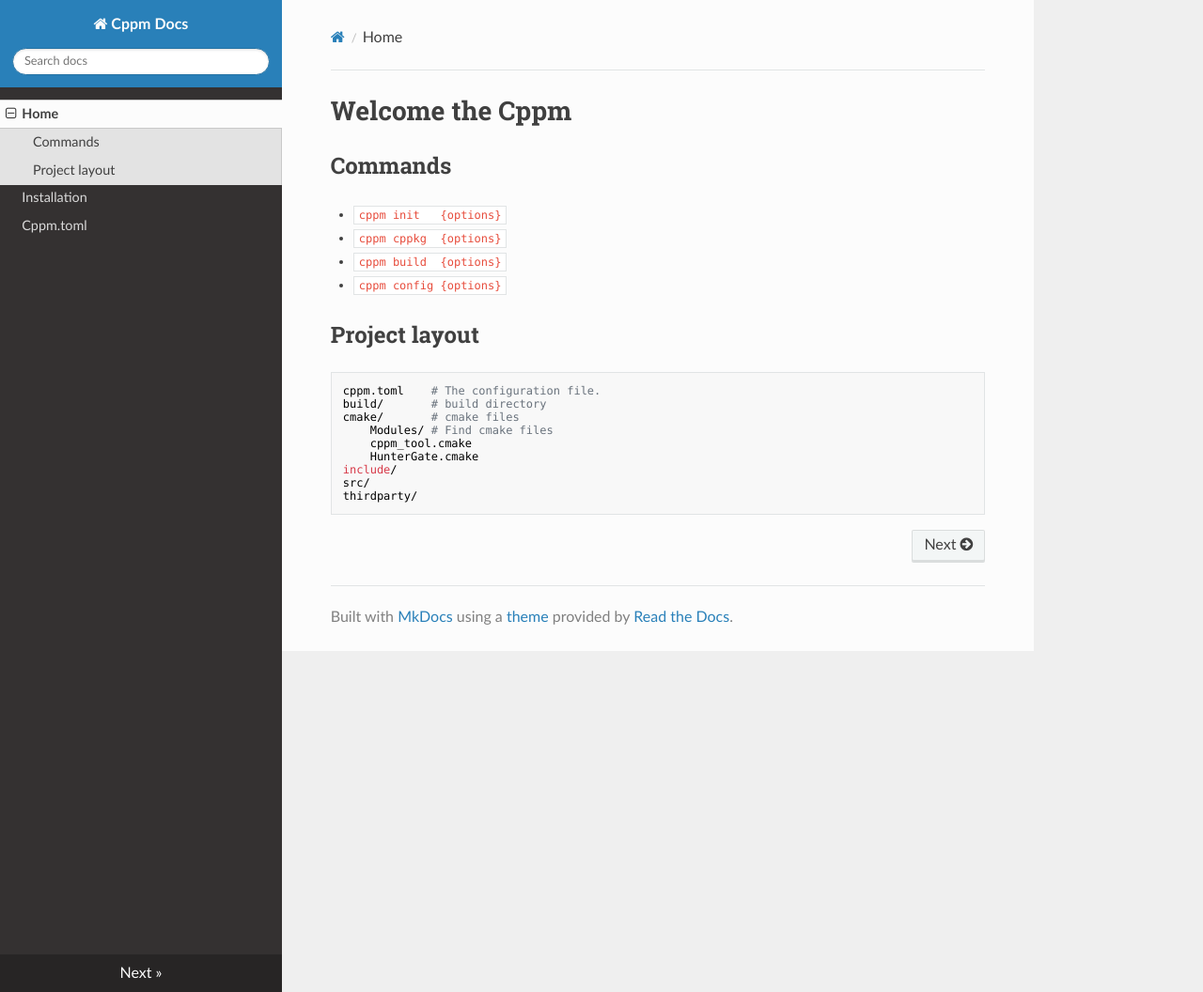
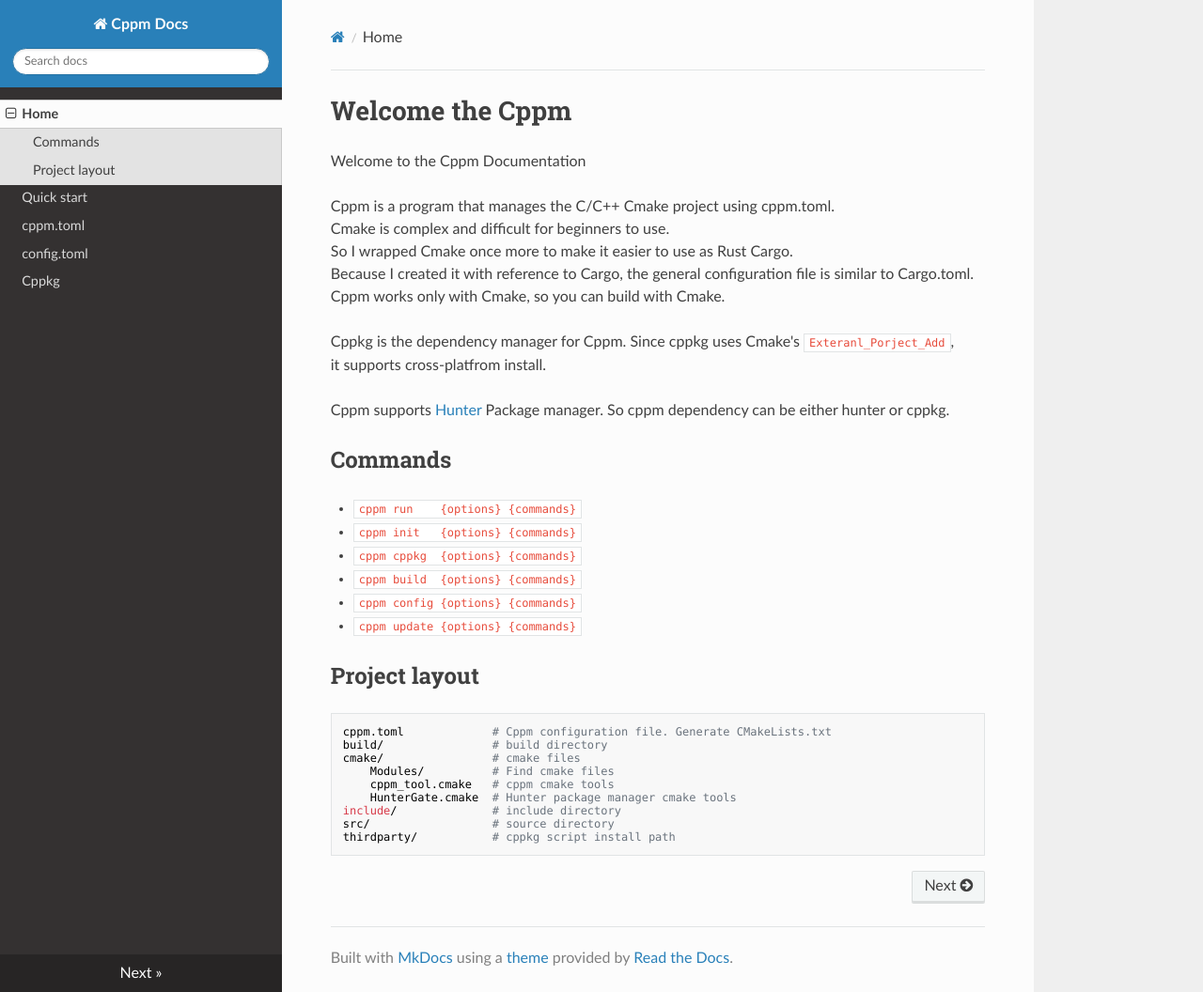
Before and after one commit to injae/cppm, an MkDocs documentation site: the page built from doc/docs/index.md, in a window 1280 px wide and 1056 px high. Shown: the whole window at 94% size. Built offline with MkDocs 1.6.1, drawn with Linux system fonts in a browser that asks for light colours; nearby versions of some CDN libraries.

Commit message:
update appveyor and document

```diff
--- a/doc/docs/index.md
+++ b/doc/docs/index.md
@@ -1,19 +1,34 @@
 # Welcome the Cppm
 
+Welcome to the Cppm Documentation
+
+Cppm is a program that manages the C/C++ Cmake project using cppm.toml.
+Cmake is complex and difficult for beginners to use.
+So I wrapped Cmake once more to make it easier to use as Rust Cargo.
+Because I created it with reference to Cargo, the general configuration file is similar to Cargo.toml.
+Cppm works only with Cmake, so you can build with Cmake.
+
+Cppkg is the dependency manager for Cppm. Since cppkg uses Cmake's `Exteranl_Porject_Add`,
+it supports cross-platfrom install.
+
+Cppm supports [Hunter](https://github.com/ruslo/hunter) Package manager. So cppm dependency can be either hunter or cppkg.
+
 ## Commands
-* `cppm init   {options}`
-* `cppm cppkg  {options}`
-* `cppm build  {options}`
-* `cppm config {options}`
+* `cppm run    {options} {commands}`
+* `cppm init   {options} {commands}`
+* `cppm cppkg  {options} {commands}`
+* `cppm build  {options} {commands}`
+* `cppm config {options} {commands}`
+* `cppm update {options} {commands}`
 
 ## Project layout
 
-    cppm.toml    # The configuration file.
-    build/       # build directory
-    cmake/       # cmake files
-        Modules/ # Find cmake files
-        cppm_tool.cmake
-        HunterGate.cmake
-    include/
-    src/
-    thirdparty/
+    cppm.toml             # Cppm configuration file. Generate CMakeLists.txt
+    build/                # build directory
+    cmake/                # cmake files
+        Modules/          # Find cmake files
+        cppm_tool.cmake   # cppm cmake tools
+        HunterGate.cmake  # Hunter package manager cmake tools
+    include/              # include directory
+    src/                  # source directory
+    thirdparty/           # cppkg script install path
--- a/doc/mkdocs.yml
+++ b/doc/mkdocs.yml
@@ -2,5 +2,7 @@
 theme: readthedocs
 nav:
   - Home: index.md
-  - Installation: installation.md
-  - Cppm.toml: cppm.toml.md
+  - Quick start: installation.md
+  - cppm.toml: cppm.toml.md
+  - config.toml: cppm_config.md
+  - Cppkg: cppkg.md
```
Also changed, not shown: appveyor.yml (+5 -7 lines), README.md, doc/docs/cppkg.md (added), doc/docs/cppm_config.md (added), document/README-ko.md (deleted).
